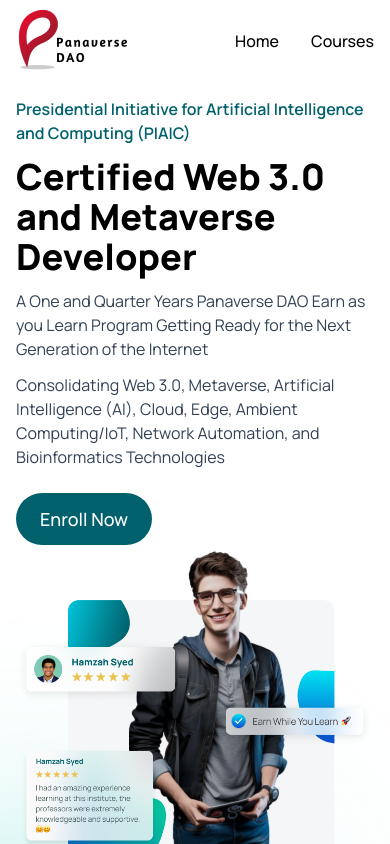
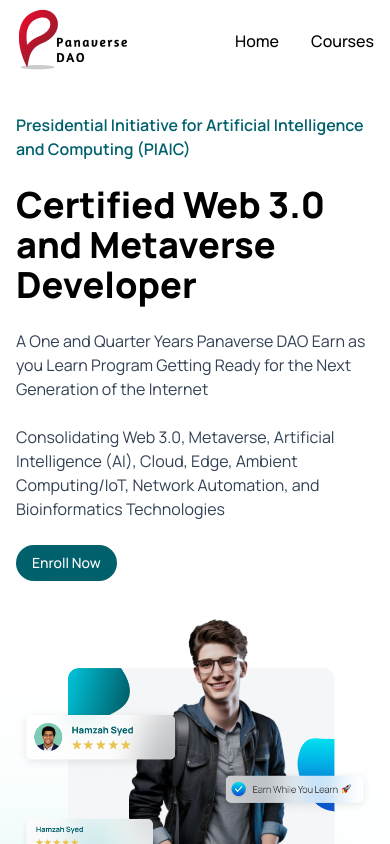
Before and after one commit to MansoorAkhter/panaverse-dao, a Next.js app: page / in a window 390 px wide. Shown: the top 844 px of the page. Built offline with nearby package versions, Linux system fonts and the light colour scheme.

Commit message:
button and hero section responsive

```diff
--- a/src/components/shared/Button.tsx
+++ b/src/components/shared/Button.tsx
@@ -3,7 +3,7 @@
 const Button: FC<{ title: string }> = ({ title }) => {
     return (
         <button type="button"
-            className="bg-[#00616C] py-3 px-6 rounded-full text-white text-lg font-medium hover:scale-105 duration-300 hover:shadow-lg">
+            className="bg-[#00616C] py-2 px-4 text-sm sm:text-lg sm:py-3 sm:px-6 rounded-full text-white font-medium hover:scale-105 duration-300 hover:shadow-lg">
             {title}
         </button>);
 };
--- a/src/components/widgets/Hero.tsx
+++ b/src/components/widgets/Hero.tsx
@@ -10,17 +10,17 @@
             <Wrapper>
                 <div className="flex flex-col md:flex-row items-center">
                     <div className="flex-1 leading-normal">
-                        <h4 className="text-[#00616C] font-semibold mt-4">
+                        <h4 className="text-[#00616C] font-semibold mt-8 sm:mt-4">
                             Presidential Initiative for Artificial Intelligence and Computing (PIAIC)
                         </h4>
-                        <h1 className="text-4xl font-extrabold sm:text-6xl my-3">
+                        <h1 className="text-4xl font-extrabold sm:text-6xl my-6">
                             Certified Web 3.0 and Metaverse Developer
                         </h1>
 
                         <p className="text-slate-700 max-w-xl">
                             A One and Quarter Years Panaverse DAO Earn as you Learn Program Getting Ready for the Next Generation of the Internet
                         </p>
-                        <p className="text-slate-700 my-3">
+                        <p className="text-slate-700 my-6">
                             Consolidating Web 3.0, Metaverse, Artificial Intelligence (AI), Cloud, Edge, Ambient Computing/IoT, Network Automation, and Bioinformatics Technologies
                         </p>
                         <div className="mt-6">
@@ -29,7 +29,7 @@
 
                     </div>
 
-                    <div className="flex flex-1 justify-end items-center">
+                    <div className="flex flex-1 justify-end items-center mt-8 sm:mt-0">
                         <Image src={heroPoster} alt="Hero Poster" className="md:max-w-xl" style={{ width: "100%", height: "auto" }} />
                     </div>
                 </div>
```
